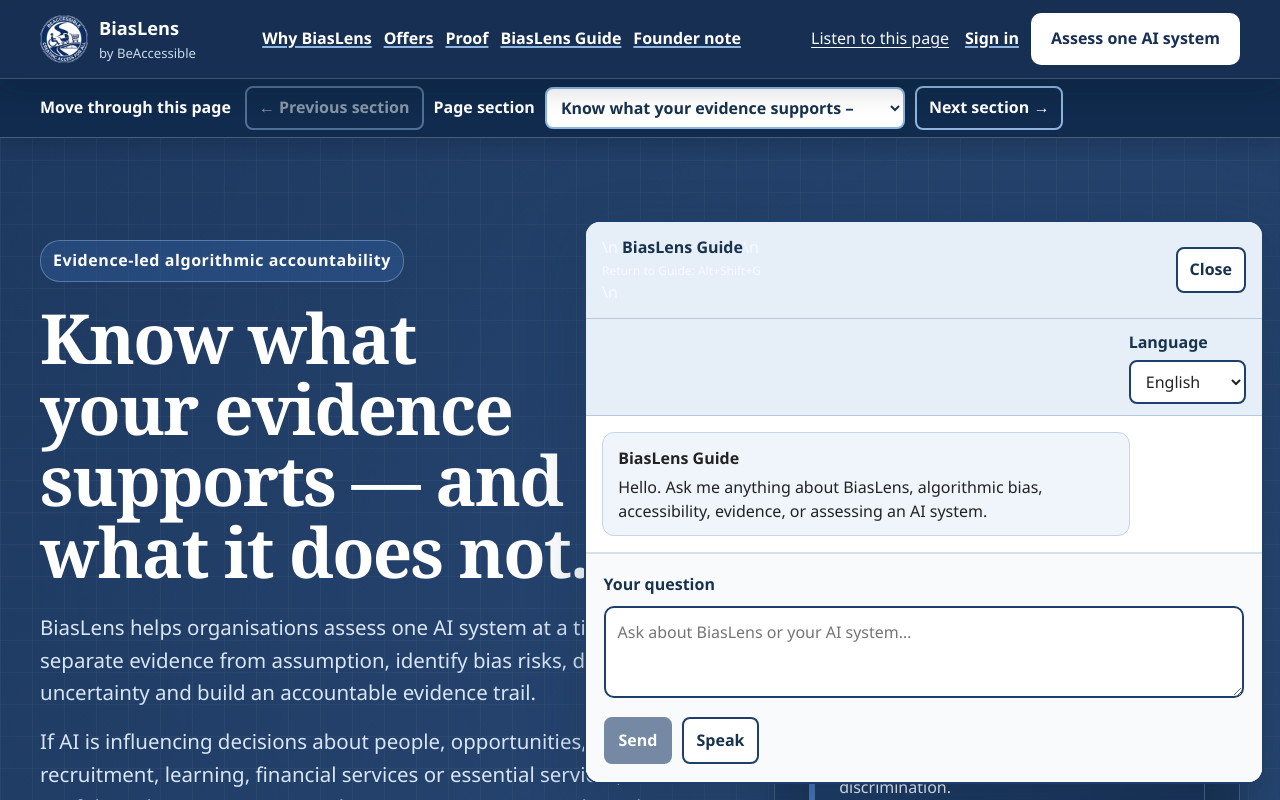
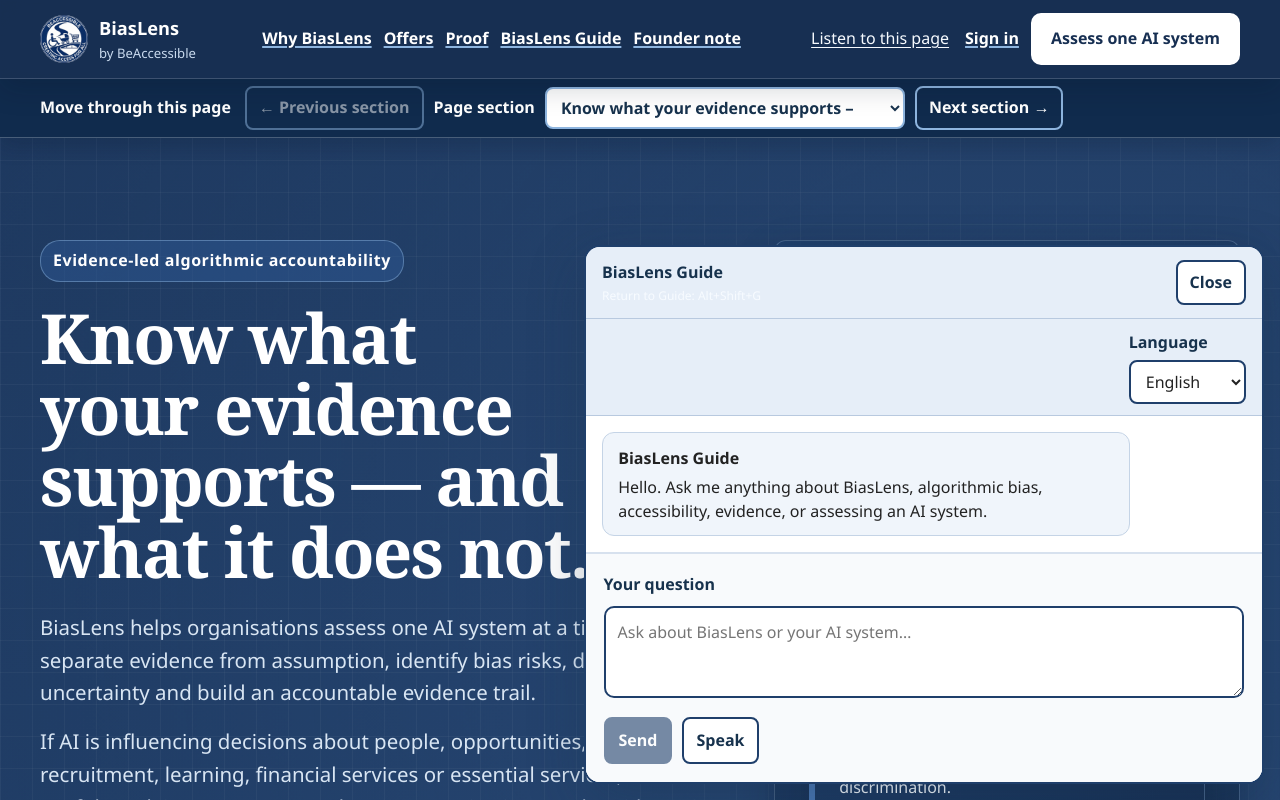
Before and after one commit to laggiesfl/BiasLens-Full-Platform, a Next.js app: page / in a window 1280 px wide. Both pictures are taken after a click on the button "Ask BiasLens Guide". Shown: the top 800 px of the page. Built offline with nearby package versions, Linux system fonts and the light colour scheme.

Commit message:
test: align non-modal Guide regression checks and correct JSX layout

```diff
--- a/src/components/guide/GuideLauncher.tsx
+++ b/src/components/guide/GuideLauncher.tsx
@@ -47,7 +47,10 @@
           aria-labelledby="guide-launcher-title"
         >
           <div className={styles.panelHeader}>
-            <div>\n              <strong id="guide-launcher-title">BiasLens Guide</strong>\n              <span style={{ display: "block", fontSize: "0.75rem" }}>Return to Guide: Alt+Shift+G</span>\n            </div>
+            <div>
+              <strong id="guide-launcher-title">BiasLens Guide</strong>
+              <span style={{ display: "block", fontSize: "0.75rem" }}>Return to Guide: Alt+Shift+G</span>
+            </div>
             <button
               ref={closeRef}
               type="button"
```
